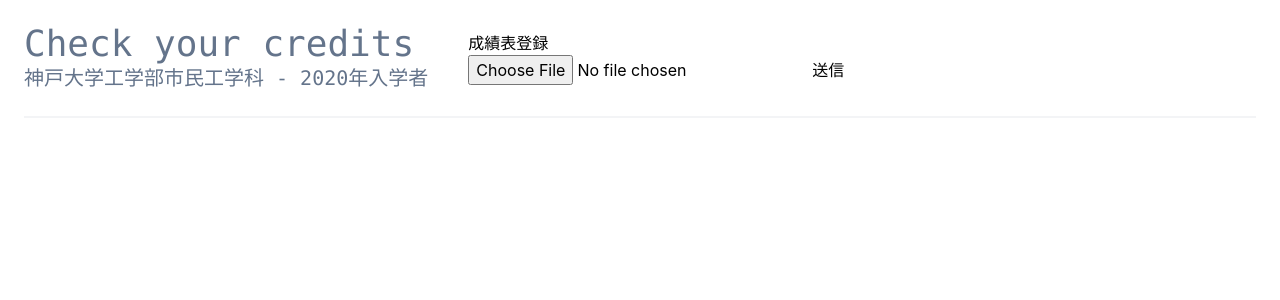
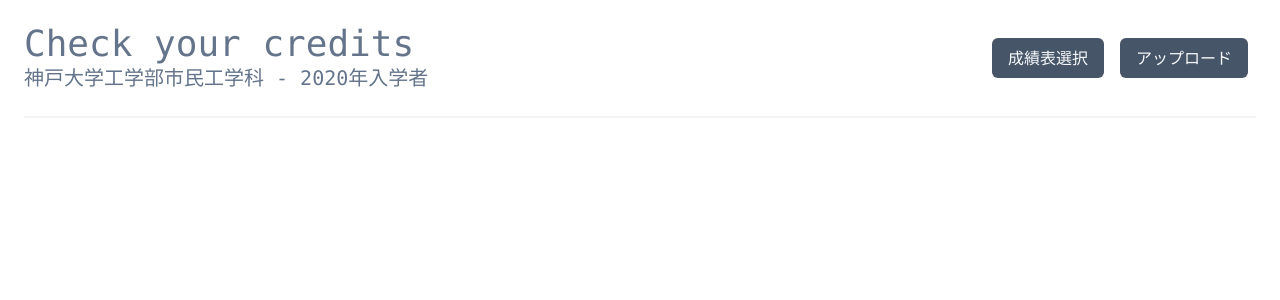
Before and after one commit to PeachRapit1022/graduation-requirement-front, a React (Create React App) app: page / in a window 1280 px wide. Shown: the top 300 px of the page. Built offline with nearby package versions, Linux system fonts and the light colour scheme.

Commit message:
file input CSS

```diff
--- a/src/items/main.tsx
+++ b/src/items/main.tsx
@@ -23,7 +23,8 @@ const Main = () => {
     }
 
     // 送信ボタン・再送信ボタン動作
-    const onClickSubmit = async () => {
+    const onClickSubmit = () => {
+
         if (!file) {
             return;
         }
@@ -32,7 +33,7 @@ const Main = () => {
         formData.append("file", file);
 
         // post実行
-        await axios.post(`${baseURL}/files/`, formData)
+        axios.post(`${baseURL}/files/`, formData)
             .then((res) => {
 
                 // レスポンスをstateに保存
@@ -52,7 +53,13 @@ const Main = () => {
         result = (
             <>
                 <Step1List res = {info}/>
-                <input type="button" disabled={!File} value="再送信" onClick={onClickSubmit}/>
+                <button
+                    className="w-full items-center justify-center rounded-md border border-transparent bg-red-600 dark:bg-red-800 px-4 py-1 mb-12 text-base font-medium text-slate-50 dark:text-slate-300 shadow-sm hover:bg-red-400 dark:hover:bg-red-600"
+                    disabled={!File}
+                    onClick={onClickSubmit}
+                >
+                    再送信
+                </button>
             </>
         );
     } else if (mode === 2) {
@@ -65,6 +72,7 @@ const Main = () => {
         result = <></>;
     }
 
+    const button = "px-4 py-2 mx-2 rounded-md bg-slate-600 dark:bg-red-800 text-slate-50 dark:text-slate-300 hover:bg-slate-500 dark:hover:bg-red-600";
     // 表示
     return (
         <div className="mx-auto max-w-7xl px-4 sm:px-6 dark:bg-slate-800">
@@ -77,12 +85,16 @@ const Main = () => {
                         神戸大学工学部市民工学科 - 2020年入学者
                     </div>
                 </div>
-                <div>
-                    <div>
-                        成績表登録
-                    </div>
-                    <input name="file" type="file" accept="" onChange={onChangeFile}/>
-                    <input type="button" disabled={!File} value="送信" onClick={onClickSubmit}/>
+                <div className="hidden items-center justify-end md:flex md:flex-1 lg:w-0">
+                    <label className={button}>
+                        成績表選択
+                        <input className="hidden" type="file" accept=".csv" onChange={onChangeFile}/>
+                    </label>
+                    <label className={button}>
+                    <input type="button" disabled={!File} value="アップロード"
+                    onClick={onClickSubmit}
+                    />
+                    </label>
                 </div>
             </div>
             {result}
--- a/src/items/test.tsx
+++ b/src/items/test.tsx
@@ -1,9 +1,6 @@
-import { FC, memo, useState } from "react";
-
 const Test = () => {
 
     return(
-
 
     <div className="mx-auto max-w-7xl px-4 sm:px-6">
         <div className="flex items-center justify-between border-b-2 border-gray-100 py-6 md:justify-start md:space-x-10">
@@ -47,25 +44,7 @@ const Test = () => {
                     大学の授業
                     </td>
                     <td className="border-b border-slate-100 dark:border-slate-700 p-4 pl-8 text-slate-500 dark:text-slate-400">
-                    <select
-                        name="class_sub"
-                        >
-                        <option value={0}>---</option>
-                        <option value={1}>共通専門基礎科目</option>
-                        <option value={2}>専門基礎科目</option>
-                        <option value={3}>市民工学共通科目</option>
-                        <option value={4}>構造工学系科目</option>
-                        <option value={5}>水工学系科目</option>
-                        <option value={6}>地盤工学系科目</option>
-                        <option value={7}>計画系科目</option>
-                        <option value={8}>環境系科目</option>
-                        <option value={9}>基礎教養科目</option>
-                        <option value={10}>総合教養科目</option>
-                        <option value={11}>外国語科目</option>
-                        <option value={12}>情報科目</option>
-                        <option value={13}>健康・スポーツ科学</option>
-                        <option value={14}>高度教養科目</option>
-                    </select>
+                    東京都渋谷区渋谷2丁目
                     </td>
                     <td className="border-b border-slate-100 dark:border-slate-700 p-4 pl-8 text-slate-500 dark:text-slate-400">
                     <button
```
Also changed, not shown: src/App.css (deleted, +0 -38 lines).
